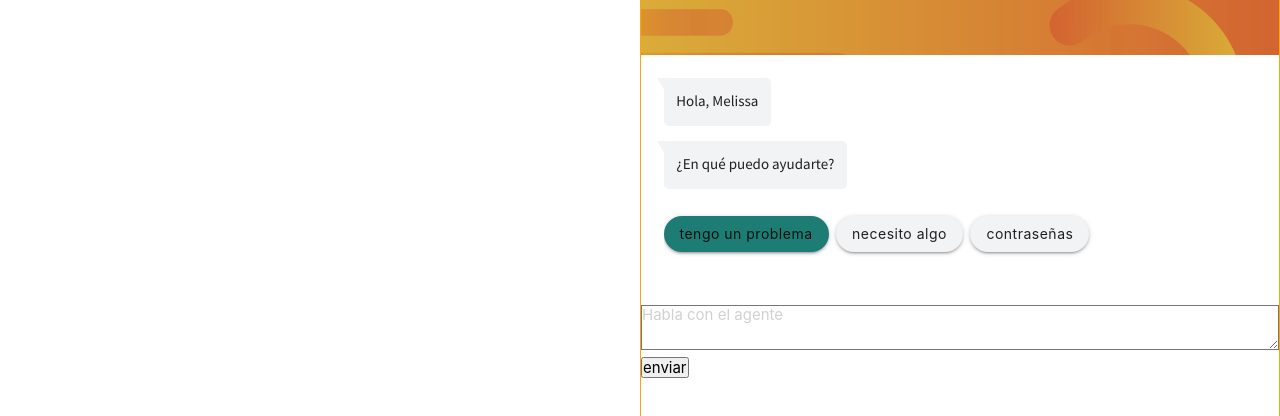
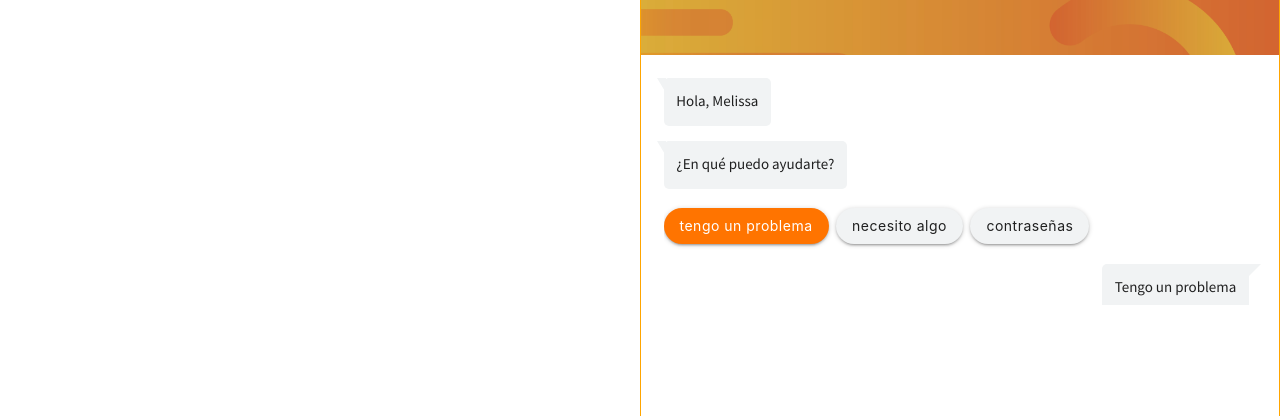
Before and after one commit to melissayauri/squad-ohmega-chatbot-2, a plain HTML site: page index.html in a window 1280 px wide. Both pictures are taken after a click on the button "tengo un problema". Shown: the part 202-618 px from the top of the page. Drawn offline with nearby package versions, Linux system fonts and the light colour scheme.

Commit message:
estilos en bubble

```diff
--- a/app.js
+++ b/app.js
@@ -1,6 +1,6 @@
-var sendForm = document.querySelector('#chatform'),
+/*var sendForm = document.querySelector('#chatform'),
     textInput = document.querySelector('.chatbox'),
-    chatList = document.querySelector('.chatlist'),
+   ,
     userBubble = document.querySelectorAll('.userInput'),
     botBubble = document.querySelectorAll('.bot__output'),
     animateBotBubble = document.querySelectorAll('.bot__input--animation'),
@@ -18,24 +18,29 @@ var sendForm = document.querySelector('#chatform'),
      ' <li class="bot__output bot__output--standard">¿En qué puedo ayudarte?</li>'+
      '   <div class="bot__output bot__output--standard "><button class="btn btn-light btn-radius">tengo un problema</button><button class="btn btn-light btn-radius">necesito algo</button></div>'
 */
+/*incorporando mensaje de bienvenida y quick replies */
+let  chatList = document.querySelector('.chatlist');
      chatList.innerHTML=`<li class="bot__output bot__output--standard">Hola, Melissa</li>
      <li class="bot__output bot__output--standard">¿En qué puedo ayudarte?</li>
      <div class="quick-replies">
      <div class="sliders">
-
-
       <div class="slides">
         <div id="slide-1">
-          <button type="button" class="btn btn-replies">Tengo un problema</button>
+          <button id="necesito" type="button" class="btn btn-replies">Tengo un problema</button>
           <button type="button" class="btn btn-replies">Necesito algo</button>
           <button type="button" class="btn btn-replies">Contraseñas</button>
         </div>
-
-
       </div>
     </div>
-     </div>
+  </div>
      ` ;
+
+     let firstButton = document.getElementById('necesito');
+     firstButton.addEventListener('click',createBubble );
+     function createBubble(){
+       alert('hola')
+     chatList.insertAdjacentHTML("beforeend",`<li class="userInput">Tengo un problema</li>`);
+     }
 sendForm.onkeydown = function(e){
   if(e.keyCode == 13){
     e.preventDefault();
--- a/index.html
+++ b/index.html
@@ -46,12 +46,12 @@
 
           </ul>
         </div>
-        <div class="chatbox-area">
+       <!--<div class="chatbox-area">
           <form action="" id="chatform">
             <textarea placeholder="Habla con el agente" class="chatbox" name="chatbox" resize: "none" minlength="2"></textarea>
             <input class="submit-button" type="submit" value="enviar">
           </form>
-        </div>
+        </div>-->
       </div>
     </div>
   </div>
--- a/style.css
+++ b/style.css
@@ -89,7 +89,9 @@ img[alt="logo-canvia"] {
     position: relative;
 
 }
-
+.chatlist .userInput{
+    right: 0.5rem;
+}
 
 .chatlist .bot__output, .chatlist .quick-replies {
     align-self: flex-start;
@@ -118,6 +120,7 @@ img[alt="logo-canvia"] {
     left: -16px;
     top: 0px;
 }
+
 /*
 .chatlist .bot__output:after {
 
@@ -137,6 +140,19 @@ img[alt="logo-canvia"] {
     animation-delay: 1800ms;
     animation-play-state: running;
 }
+
+.userInput:after{
+    content: "";
+    width: 0px;
+    height: 0px;
+    position: absolute;
+    border-left: 10px solid #f1f3f4;
+    border-right: 10px solid transparent;
+    border-top: 10px solid #f1f3f4;
+    border-bottom: 10px solid transparent;
+    right: -12px;
+    top: 0px;
+}
 /*
 .chatlist .bot__output--standard:last-child {
     display: block;
@@ -147,16 +163,18 @@ img[alt="logo-canvia"] {
 }
 */
 @keyframes animateBubble {
-    0% {
+  /* 0% {
         transform: translateY(-20%);
         opacity: 0;
-    }
+    }*/
 
     100% {
-        transform: translateY(0 );
+        transform: translateY(0);
+
         opacity: 1;
 
     }
+   /* 75%  {background-color:green; left:0px; top:-60px;opacity: 0;}*/
 
 }
 /*****quick replies***/
@@ -180,6 +198,10 @@ img[alt="logo-canvia"] {
     background-color: #ff7400;
     color: white;
 }
+.btn-replies:focus{
+    background-color: #ff7400;
+    color: white;
+}
 ::-webkit-scrollbar {
     width: 0.65em;
     /* for vertical scrollbars */
@@ -198,6 +220,7 @@ img[alt="logo-canvia"] {
     .slides{
       width: 90vw;
     }
+}
 @media (min-width: 600px) {
     .block-background {
         /*background-color: #363636;*/
@@ -207,4 +230,6 @@ img[alt="logo-canvia"] {
 }
 
 
-@media (min-width: 992px) {}
+@media (min-width: 992px) {
+
+}
--- a/touch.css
+++ b/touch.css
@@ -17,9 +17,9 @@
   max-width: 93vw;*/
  /* width: 80vw;*/
  width: 86vw;
-    min-width: 80%;
+ min-width: 80%;
  max-width: 99%;
-  height: 5rem;
+  height: 4rem;
   margin-left: 0.5rem;
 
 }
```
